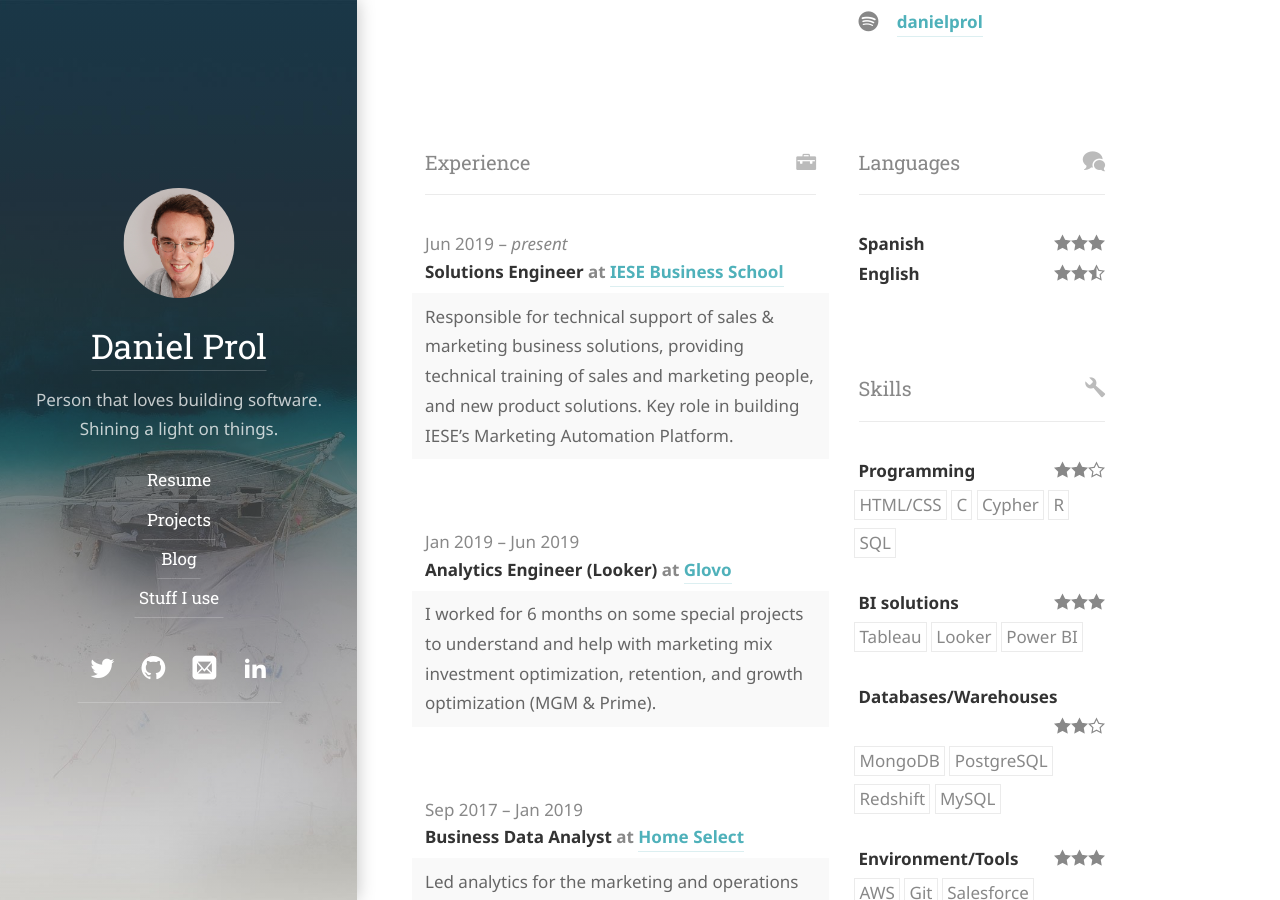
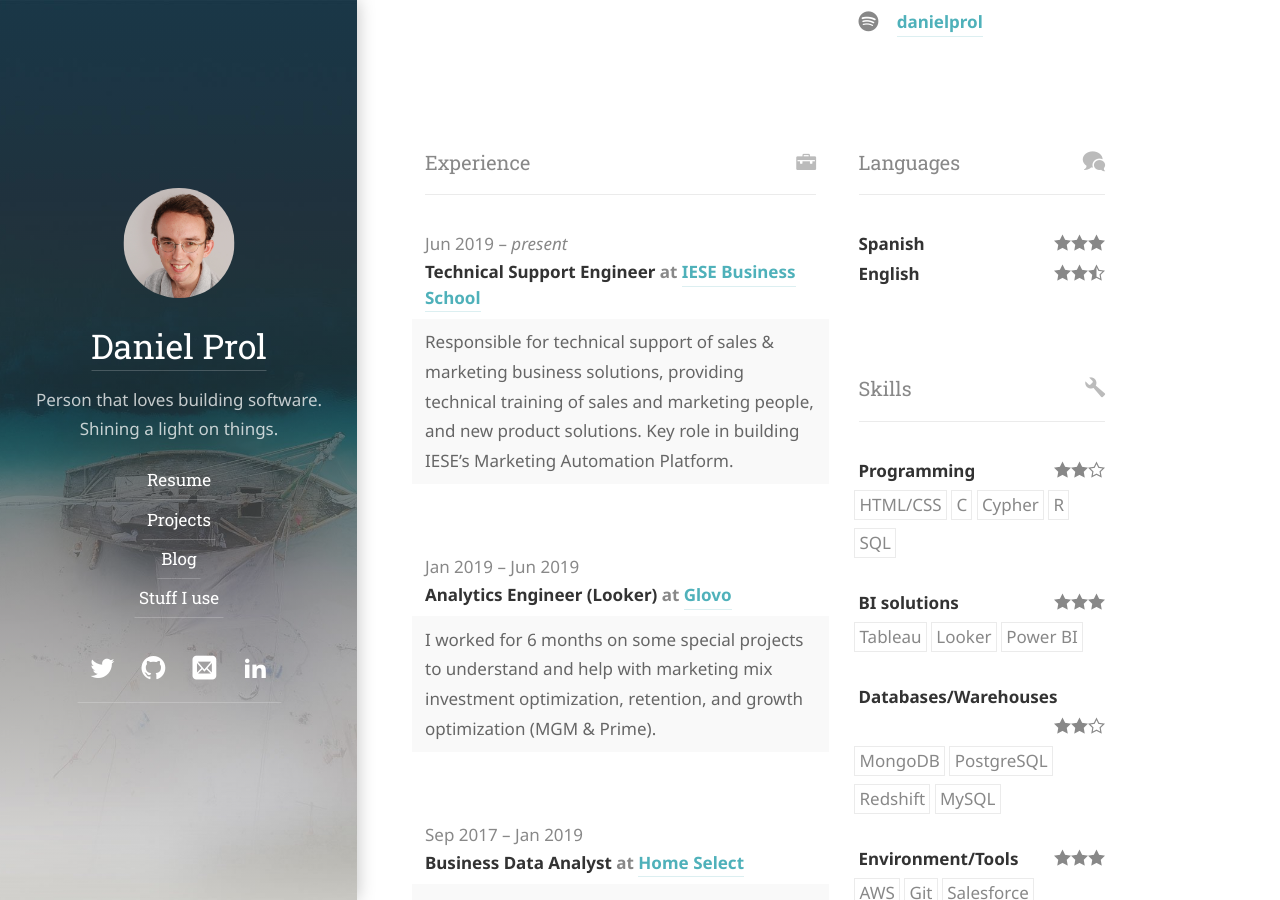
Before and after one commit to dprol/dprol.github.io, a Jekyll site: the page built from resume.md, in a window 1280 px wide and 900 px high, scrolled down 412 px. Built offline with Jekyll 4.4.1, drawn with Linux system fonts in a browser that asks for light colours; some web fonts are replaced.

Commit message:
Update resume.yml

```diff
--- a/_data/resume.yml
+++ b/_data/resume.yml
@@ -28,7 +28,7 @@
 
 work:
   - company: "IESE Business School"
-    position: "Solutions Engineer"
+    position: "Technical Support Engineer"
     website: "https://www.iese.edu/"
     startDate: "2019-06-04"
     endDate: ""
```
